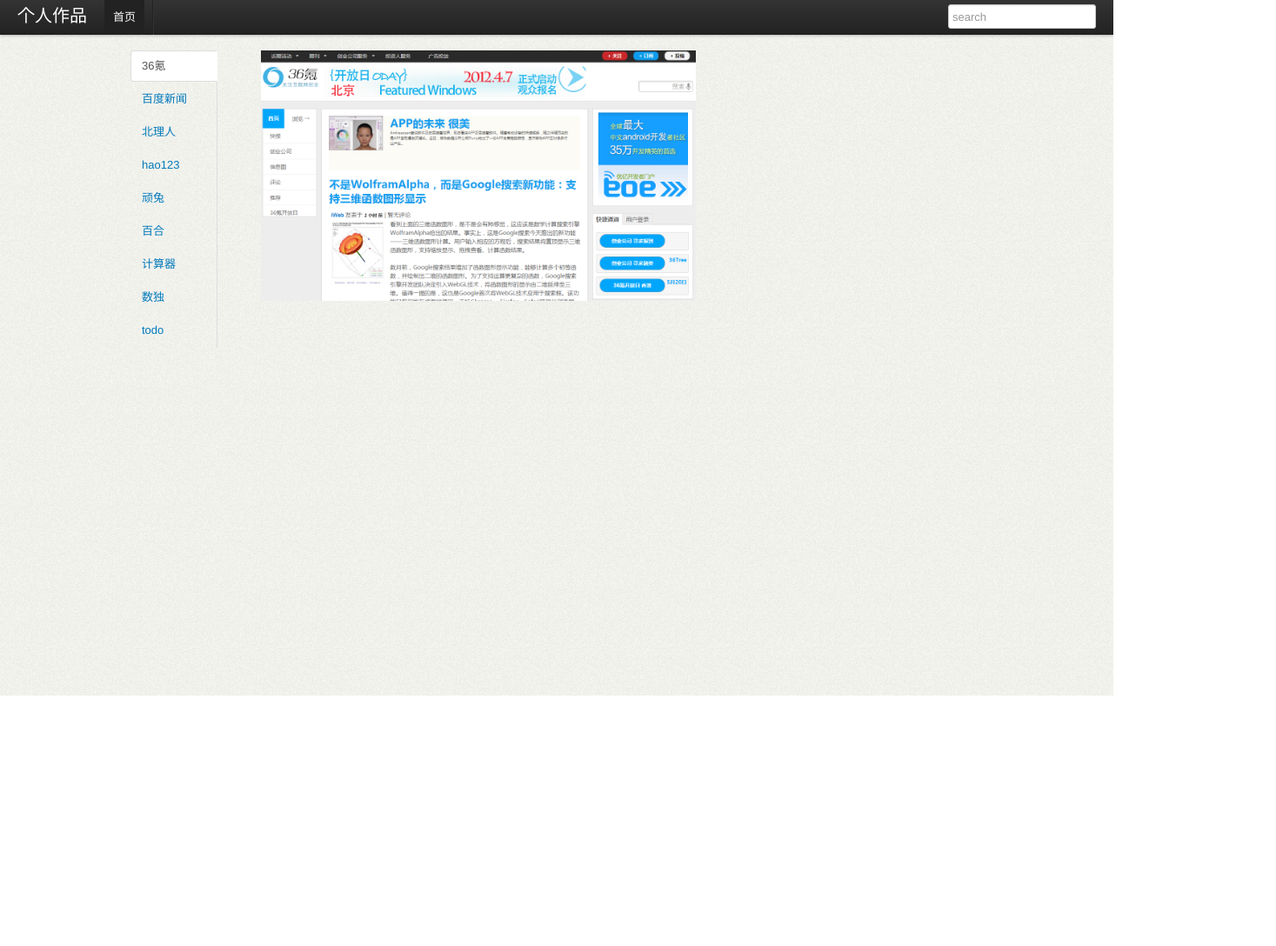
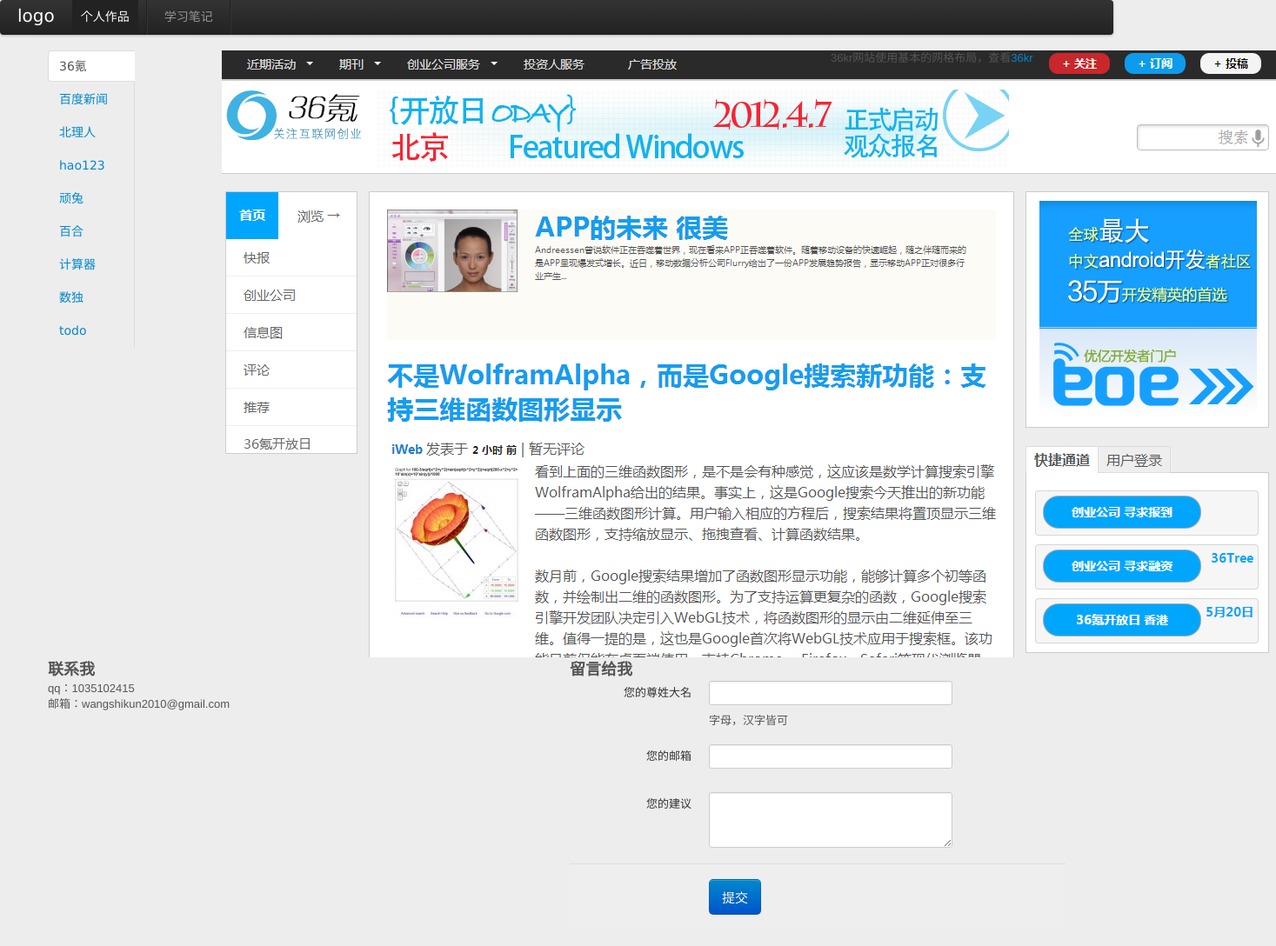
Before and after one commit to wangshikun2010/my-works, a plain HTML site: page index.html in a window 1280 px wide. Shown: the whole page at 87% size, 1467 px wide, since content can reach past the window. Before the commit the page ends 800 px from the top, so only its background shows below. Drawn offline with Linux system fonts and the light colour scheme; files that its build step writes are made by us from their sources.

Commit message:
midify images

```diff
--- a/css/creative.css
+++ /dev/null
@@ -1,100 +0,0 @@
-/* 总体样式 */
-body {
-    margin: 0 auto;
-    padding: 0;
-    font: 13px/24px normal 'Microsoft Yahei', Verdana, Arial, Sans-Serif;
-    background: url(../images/bei.PNG) repeat;
-}
-
-a {
-    color: #0279BB;
-    text-decoration: none;
-}
-
-a:hover {
-    color: #FF5400;
-    text-decoration: underline;
-}
-
-ul,li {
-    margin: 0;
-    padding: 0;
-    list-style-type: none;
-}
-
-.clearfix:before,
-.clearfix:after {
-    content: ".";
-    display: block;
-    height: 0;
-    visibility: hidden;
-}
-
-.clearfix:after {
-    clear: both;
-}
-
-/* IE < 8 */
-.clearfix {
-    zoom: 1;
-}
-
-
-/* 导航 */
-header {
-}
-
-header .navbar-inner {
-    border-radius: 0px;
-    -webkit-border-radius: 0px;
-    -moz-border-radius: 0px;
-}
-
-/* content部分 */
-.content {
-    margin: 0 150px;
-}
-
-.content .tabbable {
-    position: relative;
-}
-
-.content .tabbable .nav-tabs {
-    /*float: left;*/
-}
-
-.content .tabbable .tab-content {
-    /*float: right;*/
-    /*display: inline;*/
-    /*width: 600px;*/
-    position: absolute;
-    left: 150px;
-    top: 0px;
-}
-
-.item-block {
-
-}
-
-.item-block img {
-    /*width: 500px;*/
-    /*height: 400px;*/
-}
-
-.item-block img {
-    width: 500px;
-}
-
-/*.tab-content {
-    float: right;
-    display: inine;
-}
-*/
-/* 尾部 */
-/*footer {
-    padding: 20px 220px 0 220px;
-}
-*/
-footer p {
-    margin: 0;
-}
--- a/css/public.css
+++ b/css/public.css
@@ -1,5 +1,6 @@
 @charset "UTF-8";
 
+/* reset dom style */
 body, head, html, div, p, ul, li, h1, h2, h3, h4, h5, h6,img, dl, dd, dt, table, th, tr, td, label {
     margin: 0;
     padding: 0;
@@ -30,9 +31,11 @@
 }
 
 body {
-    font: 14px/24px normal 微软雅黑, 'Microsoft Yahei';
+    display: block;
+    font: 14px/24px normal 微软雅黑, 'Microsoft Yahei', Verdana, Arial, Sans-Serif;;
 }
 
+/* clear float */
 .clearfix:before,
 .clearfix:after {
     content: "";
@@ -43,7 +46,7 @@
     clear: both;
     overflow: hidden;
 }
-
+/* IE < 8 */
 .clearfix {
     zoom: 1;
 }
--- a/index.html
+++ b/index.html
@@ -3,15 +3,18 @@
 <head>
     <meta charset="utf-8">
     <meta http-equiv="X-UA-Compatible" content="IE=edge,chrome=1">
-    <title>仕昆</title>
+    <title>前端泥巴人</title>
     <meta name="description" content="">
     <meta name="keywords" content="">
-    <link  rel="stylesheet" type="text/css" href="./bootstrap/css/bootstrap.min.css"/>
-    <link  rel="stylesheet" type="text/css" href="./bootstrap/css/bootstrap-responsive.min.css"/>
-    <link  rel="stylesheet" type="text/css" href="./css/normalize.css"/>
-    <link  rel="stylesheet" type="text/css" href="./css/creative.css"/>
+    <meta name="viewport" content="width=device-width, initial-scale=1.0">
+    <link rel="stylesheet" type="text/css" href="./bootstrap/css/bootstrap.min.css"/>
+    <link rel="stylesheet" type="text/css" href="./bootstrap/css/bootstrap-responsive.min.css"/>
+    <link rel="stylesheet" type="text/css" href="./css/public.css"/>
+    <link rel="stylesheet" type="text/css" href="./css/normalize.css"/>
+    <link rel="stylesheet" type="text/css" href="./css/home.css"/>
 </head>
 <body>
+    <!-- header -->
     <header>
         <div class="navbar">
             <div class="navbar-inner">
@@ -21,29 +24,24 @@
                         <span class="icon-bar"></span>
                         <span class="icon-bar"></span>
                     </a>
-                    <a class="brand" href="#">个人作品</a>
+                    <a class="brand" href="#">logo</a>
                     <div class="nav-collapse">
                         <ul class="nav">
-                            <li class="active"><a href="#">首页</a></li>
+                            <li class="active"><a href="#">个人作品</a></li>
                             <li class="divider-vertical"></li>
-                        <!--     <li><a href="#">链接</a></li>
+                            <li><a href="#">学习笔记</a></li>
                             <li class="divider-vertical"></li>
-                            <li><a href="#">链接</a></li>
-                            <li class="divider-vertical"></li>
-                            <li><a href="#">链接</a></li>
-                            <li class="divider-vertical"></li> -->
                         </ul>
-                        <form class="navbar-form pull-right">
-                            <input type="text" class="span2" placeholder="search">
-                        </form>
                     </div>
                 </div>
             </div>
         </div>
     </header>
 
-    <section class="content">
-        <div class="tabbable tabs-left clearfix">
+    <!-- content -->
+    <section class="container">
+        <div class="tabbable tabs-left row">
+            <div class="span2">
                 <ul id="mytab" class="nav nav-tabs">
                     <li class="active"><a href="#36kr" data-toggle="tab">36氪</a></li>
                     <li><a href="#baidu" data-toggle="tab">百度新闻</a></li>
@@ -55,65 +53,71 @@
                     <li><a href="#sudoku" data-toggle="tab">数独</a></li>
                     <li><a href="#todo" data-toggle="tab">todo</a></li>
                 </ul>
-            <div class="tab-content">
-                <div id="36kr" class="tab-pane active">
-                    <div class="item-block">
+            </div>
+            <div class="tab-content span10">
+                <div id="36kr" class="tab-pane active row">
+                    <div class="item__block span7">
                         <a href="./36kr/index.html">
-                            <img src="./images/36kr.PNG"/>
+                            <img src="./images/36kr.PNG" class="hidden-phone"/>
                         </a>
                     </div>
+                    <div class="item__description span3">
+                        <p>
+                            36kr网站使用基本的网格布局，查看<a href="./36kr/index.html">36kr</a>
+                        </p>
                     </div>
-                <div id="baidu" class="tab-pane">
-                    <div class="item-block">
+                </div>
+                <div id="baidu" class="tab-pane row">
+                    <div class="item__block">
                         <a href="./BaiduNews/index.html">
                             <img src="./images/baiduNews.PNG"/>
                         </a>
                     </div>
                 </div>
-                <div id="bitren" class="tab-pane">
-                    <div class="item-block">
+                <div id="bitren" class="tab-pane row">
+                    <div class="item__block">
                         <a href="./Bitren/index.html">
                             <img src="./images/bitren.PNG"/>
                         </a>
                     </div>
                 </div>
-                <div id="hao123" class="tab-pane">
-                    <div class="item-block">
+                <div id="hao123" class="tab-pane row">
+                    <div class="item__block">
                         <a href="./Hao123/index.html">
                             <img src="./images/hao123.PNG"/>
                         </a>
                     </div>
                 </div>
-                <div id="wantu" class="tab-pane">
-                    <div class="item-block">
+                <div id="wantu" class="tab-pane row">
+                    <div class="item__block">
                         <a href="./Wantu/index.html">
                             <img src="./images/wantu.PNG"/>
                         </a>
                     </div>
                 </div>
-                <div id="baihe" class="tab-pane">
-                    <div class="item-block">
+                <div id="baihe" class="tab-pane row">
+                    <div class="item__block">
                         <a href="./Baihe/index.html">
                             <img src="./images/baihe.PNG"/>
                         </a>
                     </div>
                 </div>
-                <div id="calculator" class="tab-pane">
-                    <div class="item-block">
+                <div id="calculator" class="tab-pane row">
+                    <div class="item__block">
                         <a href="./Calculator/calculator/index.html">
                             <img src="./images/calculator.PNG"/>
                         </a>
                     </div>
                 </div>
-                <div id="sudoku" class="tab-pane">
-                    <div class="item-block">
+                <div id="sudoku" class="tab-pane row">
+                    <div class="item__block">
                         <a href="./Sudoku/sudoku/index.html">
                             <img src="./images/sudoku.PNG"/>
                         </a>
                     </div>
                 </div>
-                <div id="todo" class="tab-pane">
-                    <div class="item-block">
+                <div id="todo" class="tab-pane row">
+                    <div class="item__block">
                         <a href="./Todo/todo-object/index.html">
                             <img src="./images/todo.PNG"/>
                         </a>
@@ -123,18 +127,54 @@
         </div>
     </section>
 
-    <!-- <footer>
-        <p>友情链接：</p>
-        <p>github：<a href="https://github.com/wangshikun2010">https://github.com/wangshikun2010</a></p>
-        <p>手机版简历：<a href="http://shikun.fegeeks.com/">http://shikun.fegeeks.com/</a></p>
-    </footer> -->
+    <!-- footer -->
+    <footer>
+        <div class="container">
+            <div class="row">
+                <div class="span6">
+                    <h3>联系我</h3>
+                    <p>qq：1035102415</p>
+                    <p>邮箱：wangshikun2010@gmail.com</p>
+                </div>
+                <div class="span6">
+                    <h3>留言给我</h3>
+                    <form class="form-horizontal">
+                        <div class="control-group">
+                            <label class="control-label" for="input01">您的尊姓大名</label>
+                            <div class="controls">
+                                <input type="text" class="input-xlarge" id="input01">
+                                <p class="help-block">字母，汉字皆可</p>
+                            </div>
+                        </div>
+                        <div class="control-group">
+                            <label class="control-label" for="input01">您的邮箱</label>
+                            <div class="controls">
+                                <input type="text" class="input-xlarge" id="input01">
+                                <p class="help-block"></p>
+                            </div>
+                        </div>
+                        <div class="control-group">
+                            <label class="control-label" for="input01">您的建议</label>
+                            <div class="controls">
+                                <textarea class="input-xlarge" id="textarea" rows="3"></textarea>
+                            </div>
+                        </div>
+                        <div class="form-actions">
+                            <button type="submit" class="btn btn-primary btn-large">提交</button>
+                        </div>
+                    </form>
+                </div>
+            </div>
+        </div>
+    </footer>
+
+
 <script type="text/javascript" src="./js/jquery.min.js"></script>
 <!-- <script type="text/javascript" src="./bootstrap/js/bootstrap.min.js"></script> -->
 <script type="text/javascript" src="./js/bootstrap-tab.js"></script>
 <script>
-// $('#mytab').tab('show');
     $(function () {
-        $('.nav-tabs a:first').tab('show');
+        $('#mytab a:first').tab('show');
     })
 </script>
 </body>
```
Also changed, not shown: Hao123/images/0.jpg, images/蓝色小.jpg, 1 other file. Lines whose indentation alone changed are shown as unchanged.
